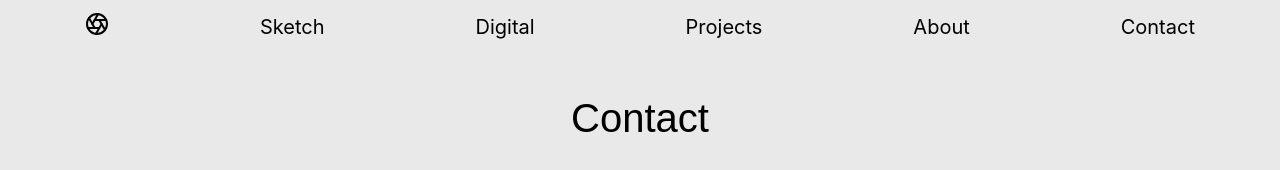
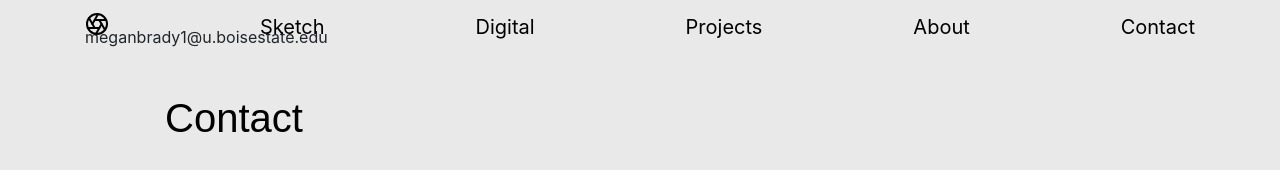
Before and after one commit to meganbrady1/portfolio, a plain HTML site: page Contact.html in a window 1280 px wide. Drawn offline with nearby package versions, Linux system fonts and the light colour scheme.

Commit message:
formatting

```diff
--- a/Contact.html
+++ b/Contact.html
@@ -25,9 +25,10 @@
       </div>
     </nav>
     <!--End Nav-->
-
-    <h1>Contact</h1>
-
+<div class="container">
+    <h1 id="contact">Contact</h1>
+    <p>meganbrady1@u.boisestate.edu</p>
+</div>
     <!-- Optional JavaScript -->
     <!-- jQuery first, then Popper.js, then Bootstrap JS -->
     <script src="https://code.jquery.com/jquery-3.2.1.slim.min.js" integrity="sha384-KJ3o2DKtIkvYIK3UENzmM7KCkRr/rE9/Qpg6aAZGJwFDMVNA/GpGFF93hXpG5KkN" crossorigin="anonymous"></script>
--- a/Styles/style.css
+++ b/Styles/style.css
@@ -10,7 +10,11 @@ h1{
 
 body {
   background-color: #E9E9E9;
+}
 
+p{
+  position:absolute;
+  bottom: 735px;
 }
 
 a:link {
@@ -54,6 +58,7 @@ img{
  padding-top: 30px;
 }
 
-#projects {
-margin-bottom: 35px;
+#contact{
+  float:left;
+  margin-left: 80px;
 }
```
Also changed, not shown: About.html (+14 -4 lines).
